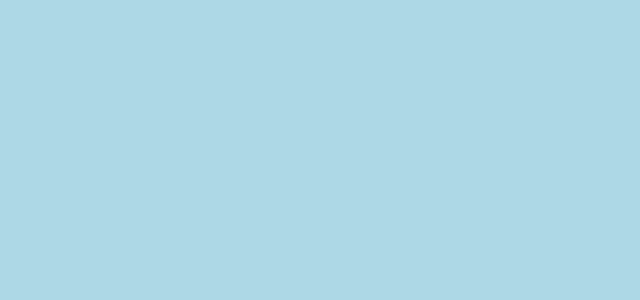
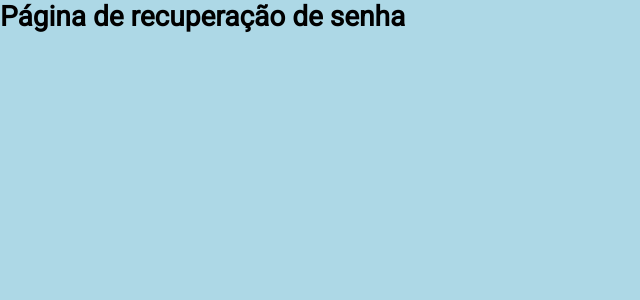
Before and after one commit to viniciussaturnino/TreinamentoWeb, a React (Create React App) app in the folder frontend/: page /recover_password in a window 1280 px wide. Shown: the top 300 px of the page, without its empty margins (0-640 px from the left). Built offline with nearby package versions, Linux system fonts and the light colour scheme.

Commit message:
Created simple recover password page

```diff
--- /dev/null
+++ b/frontend/src/pages/RecoverPassword/index.js
@@ -0,0 +1,10 @@
+import React from 'react';
+import './styles.css';
+
+export default function RecoverPasword(){
+    return(
+        <div>
+            <h1>Página de recuperação de senha</h1>
+        </div>
+    );
+}
--- a/frontend/src/routes.js
+++ b/frontend/src/routes.js
@@ -6,6 +6,7 @@ import Register from './pages/Register';
 import Profile from './pages/Profile';
 import NewFlight from './pages/NewFlight';
 import ForgotPassword from './pages/ForgotPassword';
+import RecoverPassword from './pages/RecoverPassword';
 
 export default function Routes() {
     return (
@@ -16,6 +17,7 @@ export default function Routes() {
                 <Route path="/profile" exact component={Profile} />
                 <Route path="/flights/new" component={NewFlight} />
                 <Route path="/forgot_password" component={ForgotPassword} />
+                <Route path="/recover_password" component={RecoverPassword} />
             </Switch>
         </BrowserRouter>
     );
```
Also changed, not shown: frontend/src/pages/RecoverPassword/styles.css (added).
